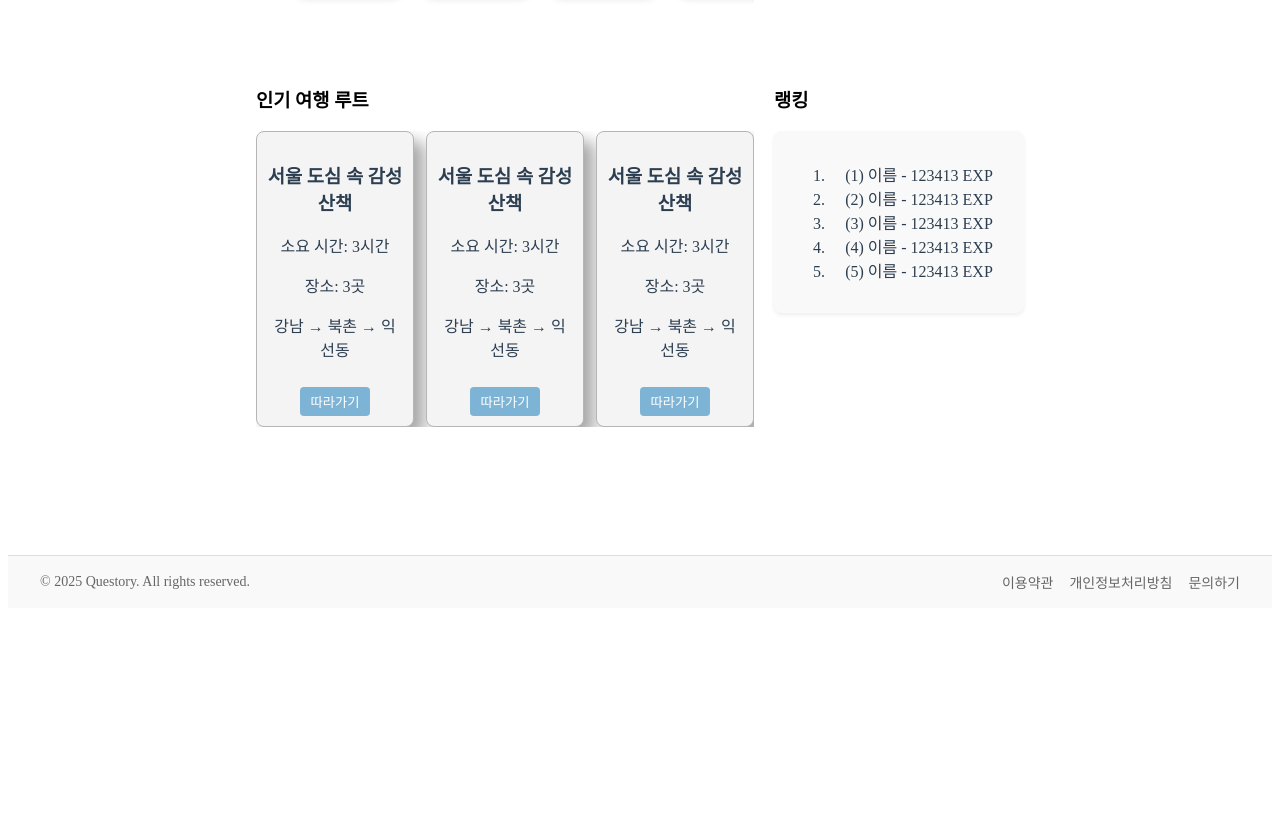
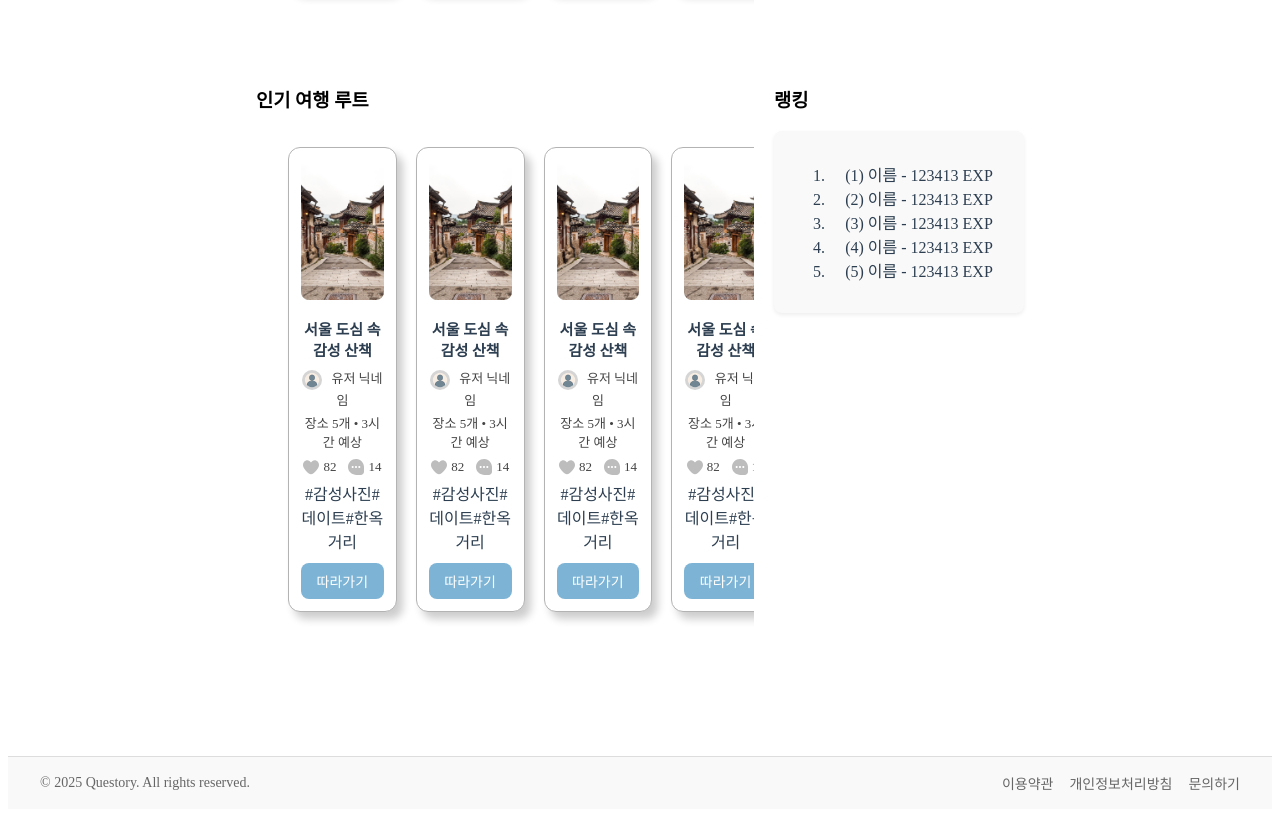
Before and after one commit to Questory04/Questory_FE, a Vue app: page /main in a window 1280 px wide. Shown: the part 780-1597 px from the top of the page. Before the commit the page ends 1396 px from the top, so only its background shows below. Built offline with nearby package versions, Linux system fonts and the light colour scheme.

Commit message:
style: 인기 여행 루트 스타일 수정

```diff
--- a/src/components/main/PopularRoutes.vue
+++ b/src/components/main/PopularRoutes.vue
@@ -2,20 +2,46 @@
     <section class="section popular-routes">
         <BasicTitle msg="인기 여행 루트" color="black" />
         <Swiper
-            :slides-per-view="1.2"
-            :space-between="12"
+            :slides-per-view="1"
+            :space-between="16"
             :breakpoints="{
-                640: { slidesPerView: 2.2 },
-                1024: { slidesPerView: 3 },
+                640: { slidesPerView: 2, spaceBetween: 35 },
+                1024: { slidesPerView: 3, spaceBetween: 40 },
+                1280: { slidesPerView: 4, spaceBetween: 45 },
             }"
         >
             <SwiperSlide v-for="n in 5" :key="n">
                 <div class="card">
-                    <h3>서울 도심 속 감성 산책</h3>
-                    <p>소요 시간: 3시간</p>
-                    <p>장소: 3곳</p>
-                    <p>강남 → 북촌 → 익선동</p>
-                    <button>따라가기</button>
+                    <img class="thumbnail" src="@/assets/images/street-bukchon.jpg" alt="서울 도심 산책" />
+                    <h3 class="title">서울 도심 속 감성 산책</h3>
+                    <p class="nickname">
+                        <img
+                            class="profile-image"
+                            :src="userProfileImage"
+                            alt="유저 프로필"
+                            @error="setDefaultImage"
+                            ref="profileImg"
+                        />
+                        유저 닉네임
+                    </p>
+                    <p class="info">장소 5개 • 3시간 예상</p>
+                    <div class="stats">
+                        <span class="stat-item">
+                            <img src="@/assets/images/icons/heart-icon.svg" alt="좋아요" class="icon" />
+                            82
+                        </span>
+                        <span class="stat-item">
+                            <img src="@/assets/images/icons/comment-icon.svg" alt="댓글" class="icon" />
+                            14
+                        </span>
+                    </div>
+
+                    <div class="tags">
+                        <span>#감성사진</span>
+                        <span>#데이트</span>
+                        <span>#한옥거리</span>
+                    </div>
+                    <button class="follow-btn">따라가기</button>
                 </div>
             </SwiperSlide>
         </Swiper>
@@ -34,6 +60,11 @@ export default {
         SwiperSlide,
         BasicTitle,
     },
+    data() {
+        return {
+            userProfileImage: require("@/assets/images/profile-image.png"),
+        };
+    },
 };
 </script>
 
@@ -43,13 +74,35 @@ export default {
 }
 
 .card {
-    background: #f4f4f4;
-    padding: 10px;
+    width: 100%;
+    display: flex;
+    flex-direction: column;
+    justify-content: space-between;
+    background: #ffffff;
+    padding: 12px;
+    border-radius: 12px;
+    border: 1px solid #b3b3b3;
+    box-shadow: 6px 7px 8px rgb(0 0 0 / 20%);
+}
+
+.thumbnail {
+    width: 100%;
+    height: 140px;
+    object-fit: cover;
     border-radius: 8px;
-    box-shadow: 0 2px 4px #ddd;
-    height: 100%;
-    border: 1px solid #b5b5b5;
-    box-shadow: rgba(0, 0, 0, 0.35) 10px 10px 15px;
+    margin-bottom: 12px;
+}
+
+.card h3 {
+    font-size: 15px;
+    font-weight: 600;
+    margin: 6px 0;
+}
+
+.card p {
+    font-size: 13px;
+    margin: 2px 0;
+    color: #444;
 }
 
 .card button {
@@ -57,8 +110,53 @@ export default {
     background: #7db4d5;
     color: white;
     border: none;
-    padding: 5px 10px;
+    padding: 8px 12px;
     cursor: pointer;
-    border-radius: 4px;
+    border-radius: 8px;
+    font-size: 14px;
+    transition: background 0.2s ease;
+}
+
+.card button:hover {
+    background: #5da0c4;
+}
+
+.profile-image {
+    width: 20px;
+    height: 20px;
+    border-radius: 50%;
+    object-fit: cover;
+    margin-right: 6px;
+    vertical-align: middle;
+}
+
+.stats {
+    display: flex;
+    justify-content: center;
+    gap: 12px;
+    margin: 6px 0;
+    font-size: 13px;
+    align-items: center;
+}
+
+.stat-item {
+    display: flex;
+    align-items: center;
+    gap: 4px;
+    color: #444;
+}
+
+.icon {
+    width: 16px;
+    height: 16px;
+    object-fit: contain;
+}
+
+::v-deep(.swiper-horizontal) {
+    padding: 0 1rem;
+}
+
+::v-deep(.swiper-wrapper) {
+    padding: 1rem;
 }
 </style>
```
